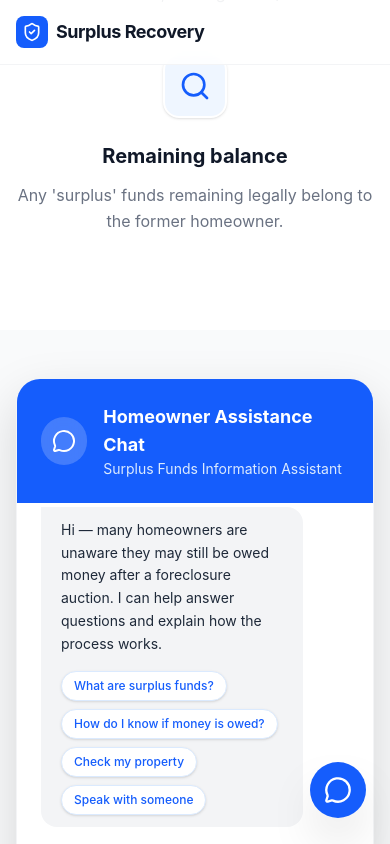
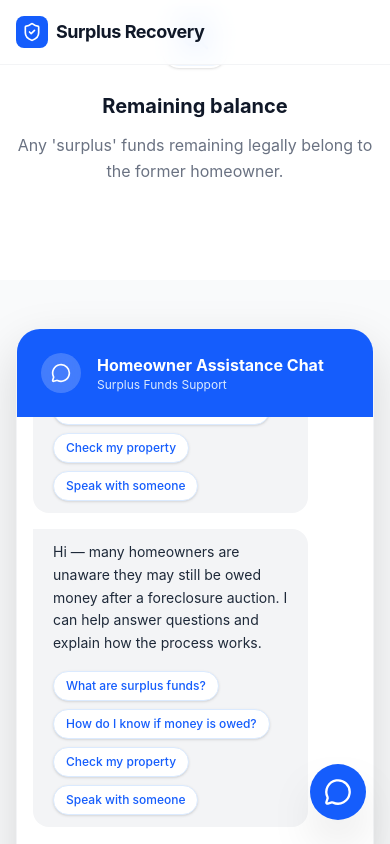
Before and after one commit to cjtester7/Surplus-funds-recovery, a React (Vite) app: page / in a window 390 px wide. Built offline with nearby package versions, Linux system fonts and the light colour scheme.

Commit message:
Add files via upload

```diff
--- a/index.html
+++ b/index.html
@@ -1,4 +1,8 @@
 <!doctype html>
+<!--
+index-v5: Entry point for Surplus Funds Recovery app.
+Updates: Added mobile viewport optimizations and synchronized versioning with App.tsx.
+-->
 <html lang="en">
   <head>
     <meta charset="UTF-8" />
--- a/src/App.tsx
+++ b/src/App.tsx
@@ -1,6 +1,9 @@
 /**
- * @license
- * SPDX-License-Identifier: Apache-2.0
+ * index-v5: Surplus Funds Recovery Landing Page
+ * Updates:
+ * - Implemented minimize/maximize logic for the chatbot via isChatOpen state.
+ * - Added a close button to the chat bot header for better navigation back to the landing page.
+ * - Optimized transitions between the hero section and the chatbot overlay.
  */
 
 import { useState, useEffect, useRef } from 'react';
@@ -26,7 +29,7 @@ import { motion, AnimatePresence } from 'motion/react';
 
 // --- Components ---
 
-const Navbar = () => (
+const Navbar = ({ onOpenChat }: { onOpenChat: () => void }) => (
   <nav className="fixed top-0 left-0 right-0 z-50 bg-white/80 backdrop-blur-md border-b border-gray-100">
     <div className="max-w-7xl mx-auto px-4 sm:px-6 lg:px-8">
       <div className="flex justify-between h-16 items-center">
@@ -40,7 +43,7 @@ const Navbar = () => (
           <a href="#how-it-works" className="hover:text-blue-600 transition-colors">How it Works</a>
           <a href="#faq" className="hover:text-blue-600 transition-colors">FAQ</a>
           <button
-            onClick={() => document.getElementById('chat-section')?.scrollIntoView({ behavior: 'smooth' })}
+            onClick={onOpenChat}
             className="bg-blue-600 text-white px-5 py-2 rounded-full hover:bg-blue-700 transition-all shadow-sm"
           >
             Check Eligibility
@@ -51,7 +54,7 @@ const Navbar = () => (
   </nav>
 );
 
-const Hero = () => (
+const Hero = ({ onOpenChat }: { onOpenChat: () => void }) => (
   <section className="pt-32 pb-20 px-4 bg-[#FDFCFB]">
     <div className="max-w-4xl mx-auto text-center">
       <motion.div
@@ -70,7 +73,7 @@ const Hero = () => (
         </p>
         <div className="flex flex-col sm:flex-row gap-4 justify-center">
           <button
-            onClick={() => document.getElementById('chat-section')?.scrollIntoView({ behavior: 'smooth' })}
+            onClick={onOpenChat}
             className="px-8 py-4 bg-blue-600 text-white rounded-xl font-semibold text-lg hover:bg-blue-700 transition-all shadow-lg flex items-center justify-center gap-2 group"
           >
             Check My Eligibility
@@ -149,7 +152,7 @@ const HowItWorks = () => (
   </section>
 );
 
-const ChatAssistant = () => {
+const ChatAssistant = ({ onMinimize }: { onMinimize?: () => void }) => {
   const [messages, setMessages] = useState<any[]>([]);
   const [step, setStep] = useState(0);
   const [formData, setFormData] = useState({
@@ -201,6 +204,7 @@ const ChatAssistant = () => {
 
   useEffect(() => {
     // Initial message
+    if (messages.length === 0) {
       setTimeout(() => {
         addBotMessage("Hi — many homeowners are unaware they may still be owed money after a foreclosure auction. I can help answer questions and explain how the process works.", [
           "What are surplus funds?",
@@ -209,6 +213,7 @@ const ChatAssistant = () => {
           "Speak with someone"
         ]);
       }, 500);
+    }
   }, []);
 
   const handleOptionClick = (option: string) => {
@@ -269,25 +274,33 @@ const ChatAssistant = () => {
   };
 
   return (
-    <div id="chat-section" className="py-12 md:py-24 px-4 bg-gray-50 flex justify-center">
-      <div className="w-full max-w-2xl">
     <div
       id="chat-window-container"
-          className="bg-white rounded-3xl shadow-[0_20px_50px_rgba(0,0,0,0.15)] overflow-hidden border border-gray-100 flex flex-col h-[550px] md:h-[600px] max-h-[70vh] md:max-h-[85vh] transition-all duration-300"
+      className="bg-white rounded-3xl md:rounded-t-3xl shadow-[0_20px_50px_rgba(0,0,0,0.15)] overflow-hidden border border-gray-100 flex flex-col h-full transition-all duration-300"
     >
       {/* Bot Header */}
-          <div className="bg-blue-600 p-6 flex items-center gap-4">
-            <div className="w-12 h-12 bg-white/20 rounded-full flex items-center justify-center backdrop-blur-sm">
-              <MessageCircle className="w-6 h-6 text-white" />
+      <div className="bg-blue-600 p-6 flex items-center justify-between">
+        <div className="flex items-center gap-4">
+          <div className="w-10 h-10 bg-white/20 rounded-full flex items-center justify-center backdrop-blur-sm">
+            <MessageCircle className="w-5 h-5 text-white" />
           </div>
           <div>
-              <h3 className="text-white font-bold text-lg">Homeowner Assistance Chat</h3>
-              <p className="text-blue-100 text-sm">Surplus Funds Information Assistant</p>
+            <h3 className="text-white font-bold text-base md:text-lg">Homeowner Assistance Chat</h3>
+            <p className="text-blue-100 text-xs md:text-sm">Surplus Funds Support</p>
           </div>
+        </div>
+        {onMinimize && (
+          <button
+            onClick={onMinimize}
+            className="p-2 hover:bg-white/10 rounded-full text-white transition-colors"
+          >
+            <X className="w-6 h-6" />
+          </button>
+        )}
       </div>
 
       {/* Chat Window */}
-          <div className="flex-1 overflow-y-auto p-6 space-y-4">
+      <div className="flex-1 overflow-y-auto p-4 md:p-6 space-y-4">
         <AnimatePresence>
           {messages.map((msg, i) => (
             <motion.div
@@ -327,13 +340,13 @@ const ChatAssistant = () => {
         {step === 5 ? (
           <div className="text-center py-4 bg-green-50 rounded-xl text-green-700 font-medium flex items-center justify-center gap-2">
             <CheckCircle2 className="w-5 h-5" />
-                Request Submitted Successfully
+            Review Requested Successfully
           </div>
         ) : (
           <form onSubmit={handleInputSubmit} className="flex gap-2">
             <input
               type="text"
-                  placeholder="Type your message..."
+              placeholder="How can we help?"
               value={inputVal}
               onChange={(e) => setInputVal(e.target.value)}
               onFocus={handleInputFocus}
@@ -347,11 +360,6 @@ const ChatAssistant = () => {
             </button>
           </form>
         )}
-          </div>
-        </div>
-        <p className="mt-4 text-center text-xs text-gray-400 italic">
-          Disclaimer: This does not constitute legal advice. Results may vary based on county and state regulations.
-        </p>
       </div>
     </div>
   );
@@ -464,24 +472,58 @@ const Footer = () => (
 );
 
 export default function App() {
+  const [isChatOpen, setIsChatOpen] = useState(false);
+
+  const toggleChat = () => setIsChatOpen(!isChatOpen);
+
   return (
     <div className="min-h-[100dvh] bg-white font-sans text-gray-900 selection:bg-blue-100 selection:text-blue-900 overflow-x-hidden">
-      <Navbar />
-      <Hero />
+      <Navbar onOpenChat={() => setIsChatOpen(true)} />
+
+      <main>
+        <Hero onOpenChat={() => setIsChatOpen(true)} />
         <TrustBadges />
         <HowItWorks />
+
+        {/* Inline Chat Section (Desktop context) */}
+        <div id="chat-section" className="py-12 md:py-24 px-4 bg-gray-50 flex justify-center">
+          <div className="w-full max-w-2xl h-[600px]">
             <ChatAssistant />
+            <p className="mt-6 text-center text-xs text-gray-400 italic max-w-md mx-auto">
+              Disclaimer: This does not constitute legal advice. Results may vary based on local regulations.
+            </p>
+          </div>
+        </div>
+
         <FAQ />
+      </main>
+
       <Footer />
 
-      {/* Floating Action Button (Mobile) */}
-      <div className="fixed bottom-6 right-6 md:hidden z-40">
-        <button
-          onClick={() => document.getElementById('chat-section')?.scrollIntoView({ behavior: 'smooth' })}
-          className="w-14 h-14 bg-blue-600 text-white rounded-full shadow-2xl flex items-center justify-center animate-bounce"
+      {/* Overlay Chatbot (Minimize/Maximize) */}
+      <AnimatePresence>
+        {isChatOpen && (
+          <motion.div
+            initial={{ opacity: 0, y: 100, scale: 0.95 }}
+            animate={{ opacity: 1, y: 0, scale: 1 }}
+            exit={{ opacity: 0, y: 100, scale: 0.95 }}
+            className="fixed inset-0 md:inset-auto md:bottom-24 md:right-8 md:w-[400px] md:h-[600px] z-[100] flex flex-col bg-white md:rounded-3xl shadow-2xl"
           >
-          <MessageCircle className="w-7 h-7" />
-        </button>
+            <ChatAssistant onMinimize={toggleChat} />
+          </motion.div>
+        )}
+      </AnimatePresence>
+
+      {/* Floating Action Button */}
+      <div className="fixed bottom-6 right-6 z-[110]">
+        <motion.button
+          whileHover={{ scale: 1.05 }}
+          whileTap={{ scale: 0.95 }}
+          onClick={toggleChat}
+          className={`w-14 h-14 ${isChatOpen ? 'bg-white text-blue-600 border border-gray-100' : 'bg-blue-600 text-white shadow-2xl'} rounded-full flex items-center justify-center transition-all duration-300`}
+        >
+          {isChatOpen ? <X className="w-7 h-7" /> : <MessageCircle className="w-7 h-7" />}
+        </motion.button>
       </div>
     </div>
   );
--- a/src/index.css
+++ b/src/index.css
@@ -1,3 +1,7 @@
+/*
+ * index-v5: Global styles for Surplus Funds Recovery.
+ * Updates: Implemented theme extensions and mobile layout height fixes.
+ */
 @import "tailwindcss";
 
 @theme {
```
Lines whose indentation alone changed are shown as unchanged.
